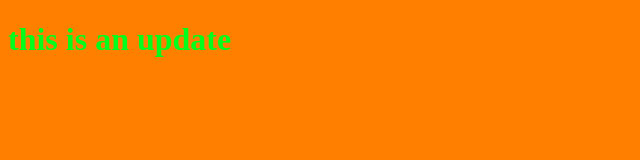
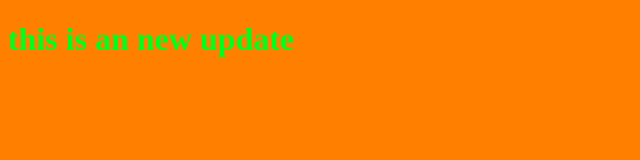
Before and after one commit to Frad56/LearnGit, a plain HTML site: page index.html in a window 1280 px wide. Shown: the whole page, without its empty margins (0-640 px from the left). Drawn offline with Linux system fonts and the light colour scheme.

Commit message:
this is an new update

```diff
--- a/index.html
+++ b/index.html
@@ -7,7 +7,7 @@
     <title>Document</title>
 </head>
 <body>
-    <h1> this is an update
+    <h1> this is an new  update
     </h1>
 <script src="app.js"></script>
 </body>
```
